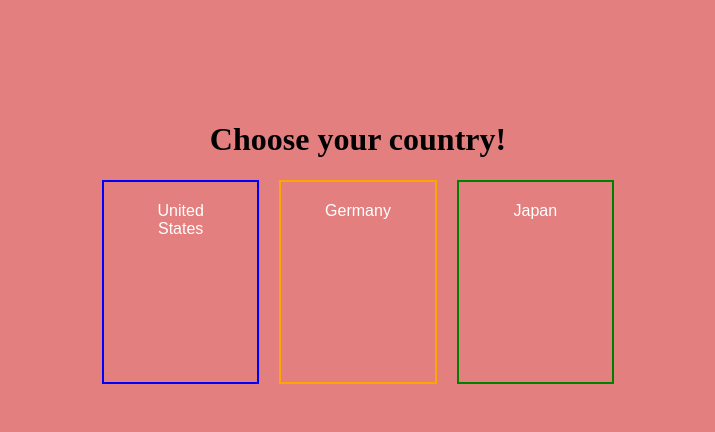
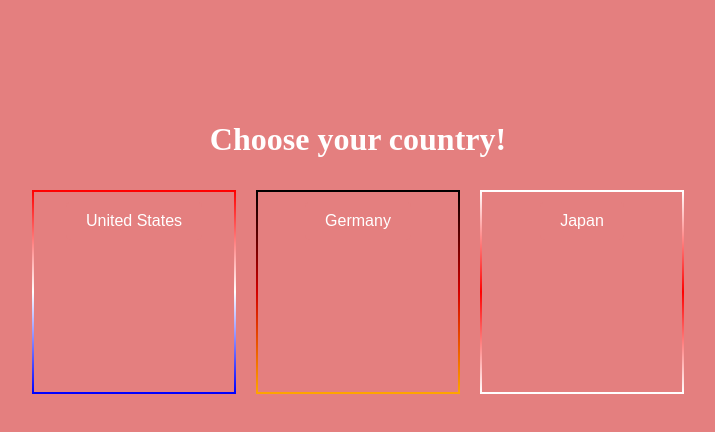
Before and after one commit to Stabbomancer/AWS-Project, a plain HTML site: page index.html in a window 1280 px wide. Shown: the whole page, without its empty margins (282-997 px from the left). Drawn offline with Linux system fonts and the light colour scheme.

Commit message:
Color stuff
Pls start working

```diff
--- a/style.css
+++ b/style.css
@@ -1,31 +1,40 @@
 body {
     background-color: #e47f7f;
   }
+h1 {
+    color: white;
+}
 .fixed {
     position: fixed;
-    width: 40%;
     text-align: center;
     top: 10%;
     left: 50%;
     padding: 20px;
     transform: translate(-50%, 0);
 }
+.countries {
+    margin: auto;
+    padding: 10px;
+}
 .country1 {
     height: 200px;
     width: 200px;
-    border: 2px solid blue;
+    border: 2px solid;
+    border-image: linear-gradient(to bottom, red, white, blue) 1;
     display: block
 }
 .country2 {
     height: 200px;
     width: 200px;
-    border: 2px solid orange;
+    border: 2px solid;
+    border-image: linear-gradient(to bottom, black, rgb(211, 0, 0), rgb(255, 165, 0)) 1;
     display: block
 }
 .country3 {
     height: 200px;
     width: 200px;
-    border: 2px solid green;
+    border: 2px solid;
+    border-image: linear-gradient(to top, white, red, white) 1;
     display: block
 }
 .countries{
@@ -42,7 +51,9 @@ button {
     border-radius: 5px;
     cursor: pointer;
     transition: background-color 0.4s ease;
+    transition: 0.4s ease;
 }
 button:hover {
     background-color: #007bff;
+    transform: scale(1.25);
 }
```
